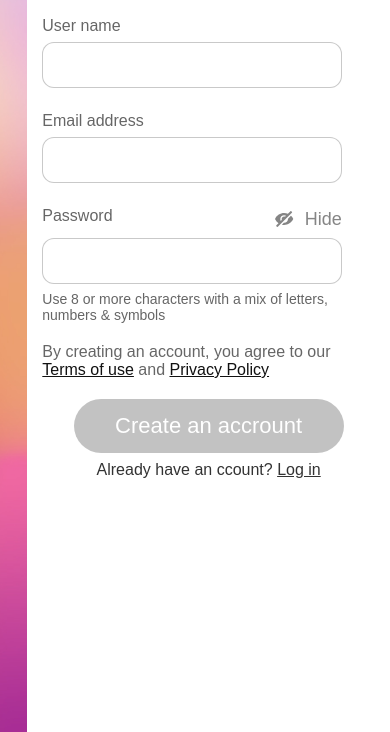
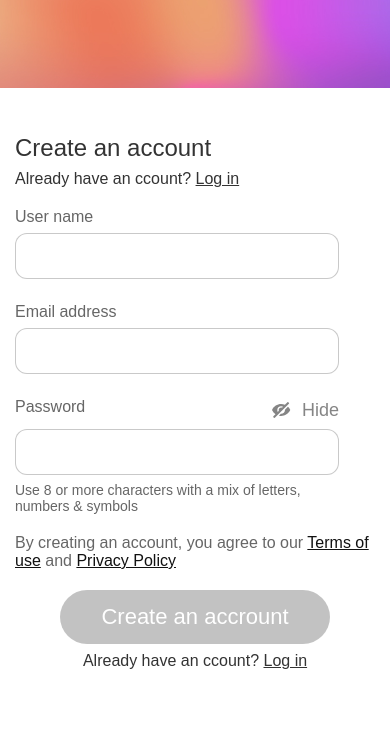
Before and after one commit to Venchikss/lesson22, a plain HTML site: page index.html in a window 390 px wide. Shown: the part 112-844 px from the top of the page. Drawn offline with Linux system fonts and the light colour scheme.

Commit message:
changed/media

```diff
--- a/assets/styles/media.css
+++ b/assets/styles/media.css
@@ -9,6 +9,17 @@
 }
 
 @media (max-width:1025px) {
+    .sign-up {
+        flex-direction: column;
+        align-items: center;
+    }
+
+    .sign-up__left {
+        width: 100%;
+        min-height: 200px;
+        order: -1;
+    }
+
     .sign-up__inputs {
         width: auto;
     }
@@ -28,26 +39,33 @@
 
 @media (max-width:769px) {
     .sign-up__left {
-        width: 25%;
+        width: 100%;
     }
 
     .sign-up__right {
-        width: 75%;
+        width: 100%;
     }
 }
 
 @media (max-width:426px) {
+
     .sign-up__left {
-        width: 7%;
+        width: 100%;
+
     }
 
     .sign-up__right {
-        width: 93%;
+        width: 100%;
         padding: 46px 15px;
+    }
+
+    .sign-up__title {
+        font-size: 24px;
     }
 
     .sign-up__inputs {
         width: 90%;
+
     }
 
     .sign-up__bottom {
```
Also changed, not shown: 2 other files.
